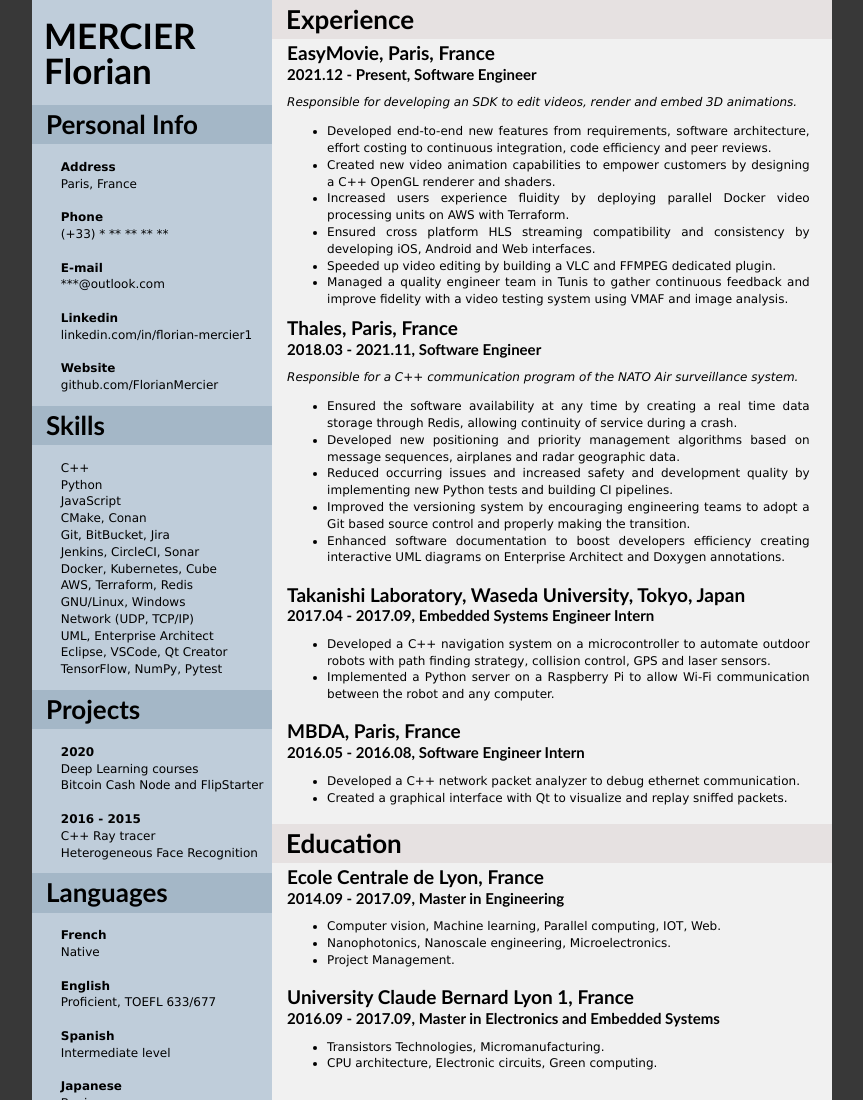
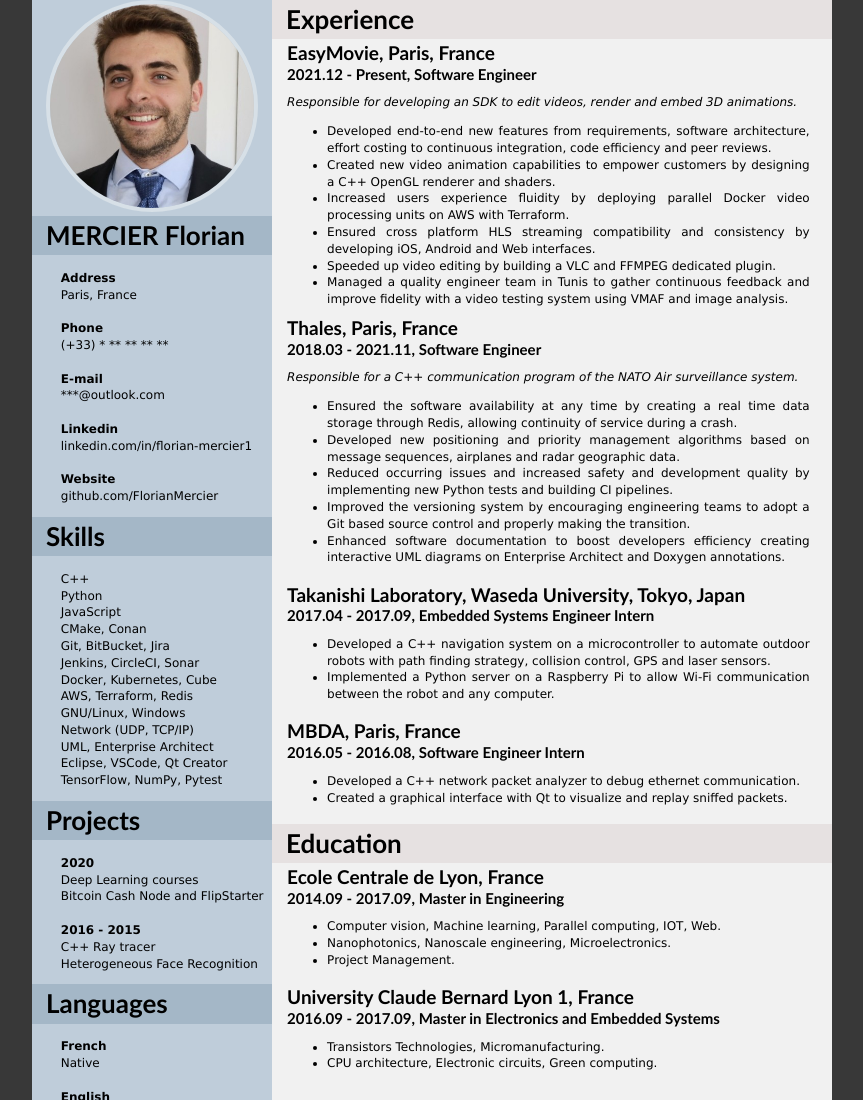
Before and after one commit to FlorianMercier/WebResume, a plain HTML site: page index.html in a window 1280 px wide. Shown: the top 1100 px of the page, without its empty margins (208-1071 px from the left). Drawn offline with Linux system fonts and the light colour scheme.

Commit message:
Put back picture by default

```diff
--- a/index.html
+++ b/index.html
@@ -30,13 +30,13 @@
   <div class="page">
     <!-- Right banner -->
     <div class="skillZone">
-      <img src="img/profile.jpg" alt="profile" class="noPicture">
-      <h1 class="skillTitle noPicture"><b>MERCIER Florian</b></h1>
-      <div class="name picture">
+      <img src="img/profile.jpg" alt="profile" class="picture">
+      <h1 class="skillTitle picture"><b>MERCIER Florian</b></h1>
+      <div class="name noPicture">
         <p>MERCIER</p>
         <p>Florian</p>
       </div>
-      <h1 class="skillTitle picture"><b>Personal Info</b></h1>
+      <h1 class="skillTitle noPicture"><b>Personal Info</b></h1>
       <div class="skillBox">
         <p><b>Address</b>
           <br>Paris, France
```
